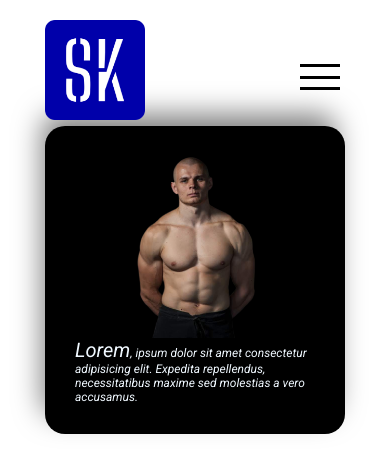
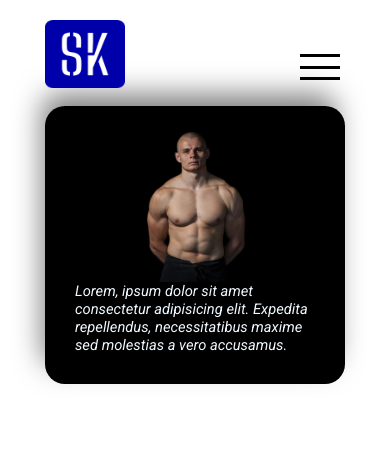
Before and after one commit to SergeiiKalina/Gum-project, a React (Create React App) app: page / in a window 390 px wide. Shown: the top 472 px of the page. Built offline with nearby package versions, Linux system fonts and the light colour scheme.

Commit message:
add mixin adaptive font and add node-sass

```diff
--- a/src/components/AboutMe.jsx
+++ b/src/components/AboutMe.jsx
@@ -1,6 +1,5 @@
 import img from '../image/IMG-39ecee3d968d544e854d0d857e831f16-V-removebg-preview.png'
-import style from './aboutme.module.css'
-import stylescss from './aboutme.module.scss'
+import style from './aboutme.module.scss'
 
 function AboutMe() {
     return (
@@ -9,10 +8,10 @@ function AboutMe() {
                 <img src={img} className={style.mainFoto} />
             </div>
             <div className={style.block_paragraph}>
-                <p className={stylescss.paragraphe}>
-                    <span>Lorem</span>, ipsum dolor sit amet consectetur
-                    adipisicing elit. Expedita repellendus, necessitatibus
-                    maxime sed molestias a vero accusamus.
+                <p className={style.paragraphe}>
+                    Lorem, ipsum dolor sit amet consectetur adipisicing elit.
+                    Expedita repellendus, necessitatibus maxime sed molestias a
+                    vero accusamus.
                 </p>
             </div>
         </div>
--- a/src/components/aboutme.module.css
+++ /dev/null
@@ -1,50 +0,0 @@
-.block {
-    display: flex;
-    width: 100%;
-    margin: 0 auto;
-    border-radius: 20px;
-    background: black;
-    -webkit-box-shadow: -6px -15px 28px -3px rgba(0, 0, 0, 0.5);
-    -moz-box-shadow: -6px -15px 28px -3px rgba(0, 0, 0, 0.5);
-    box-shadow: -6px -15px 28px -3px rgba(0, 0, 0, 0.5);
-}
-
-.block_paragraph {
-    width: 100%;
-    margin: auto 20px auto 0;
-}
-
-.block p {
-    color: aliceblue;
-}
-
-.block .blockImg {
-    display: flex;
-    width: 100%;
-    margin: 0 auto;
-}
-
-@media (max-width: 767px) {
-    .block {
-        flex-direction: column;
-    }
-    .block_paragraph {
-        width: 100%;
-    }
-    .block p {
-        width: 80%;
-        color: aliceblue;
-        margin: 0 auto;
-        padding-bottom: 30px;
-    }
-    .blockImg img {
-        width: 48%;
-    }
-    .hiddenImg {
-        display: inline-block;
-        margin-right: 20px;
-    }
-    .mainFoto {
-        margin: 0 auto;
-    }
-}
--- a/src/components/aboutme.module.scss
+++ b/src/components/aboutme.module.scss
@@ -1,6 +1,59 @@
-.paragraphe {
-    font-size: 12px;
-    span {
-        font-size: 20px;
+@import './adaptive-fontMixin.scss';
+
+.block {
+    display: flex;
+    width: 100%;
+    margin: 0 auto;
+    border-radius: 20px;
+    background: black;
+    -webkit-box-shadow: -6px -15px 28px -3px rgba(0, 0, 0, 0.5);
+    -moz-box-shadow: -6px -15px 28px -3px rgba(0, 0, 0, 0.5);
+    box-shadow: -6px -15px 28px -3px rgba(0, 0, 0, 0.5);
+    p {
+        color: aliceblue;
+        @include adaptive-font(22, 14);
+        span {
+            font-size: 20px;
+        }
+    }
+    .blockImg {
+        display: flex;
+        width: 50%;
+        justify-content: flex-end;
+        margin: 0 20px 0 0;
     }
 }
+
+.block_paragraph {
+    width: 100%;
+    margin: auto 20px auto 0;
+}
+
+@media (max-width: 767px) {
+    .block {
+        flex-direction: column;
+        p {
+            width: 80%;
+            color: aliceblue;
+            margin: 0 auto;
+            padding-bottom: 30px;
+        }
+        .blockImg {
+            width: 100%;
+        }
+    }
+    .block_paragraph {
+        width: 100%;
+    }
+
+    .blockImg img {
+        width: 40%;
+    }
+    .hiddenImg {
+        display: inline-block;
+        margin-right: 20px;
+    }
+    .mainFoto {
+        margin: 0 auto;
+    }
+}
--- /dev/null
+++ b/src/components/adaptive-fontMixin.scss
@@ -0,0 +1,15 @@
+$maxWidth: 1280;
+@mixin adaptive-font($pcSize, $mobSize) {
+    $addSize: $pcSize - $mobSize;
+    $addMobSize: $addSize + $addSize * 0.7;
+    @media (max-width: 767px) {
+        font-size: calc(
+            #{$mobSize + px} + #{$addMobSize} * ((100vw - 320px) / #{$maxWidth})
+        );
+    }
+    @media (min-width: 767px) {
+        font-size: calc(
+            #{$mobSize + px} + #{$addSize} * (100vw / #{$maxWidth})
+        );
+    }
+}
--- a/src/components/header/logo.module.css
+++ b/src/components/header/logo.module.css
@@ -1,4 +1,4 @@
 .img {
-    width: 100px;
-    height: 100px;
+    width: 80%;
+    height: 80%;
 }
--- a/src/index.js
+++ b/src/index.js
@@ -1,6 +1,6 @@
 import React from 'react'
 import ReactDOM from 'react-dom/client'
-import './index.css'
+import './index.scss'
 import App from './App'
 
 const isMobile = {
```
Also changed, not shown: src/App.js (+5 -2 lines), src/App.scss (renamed from src/App.css), src/index.scss (renamed from src/index.css).
